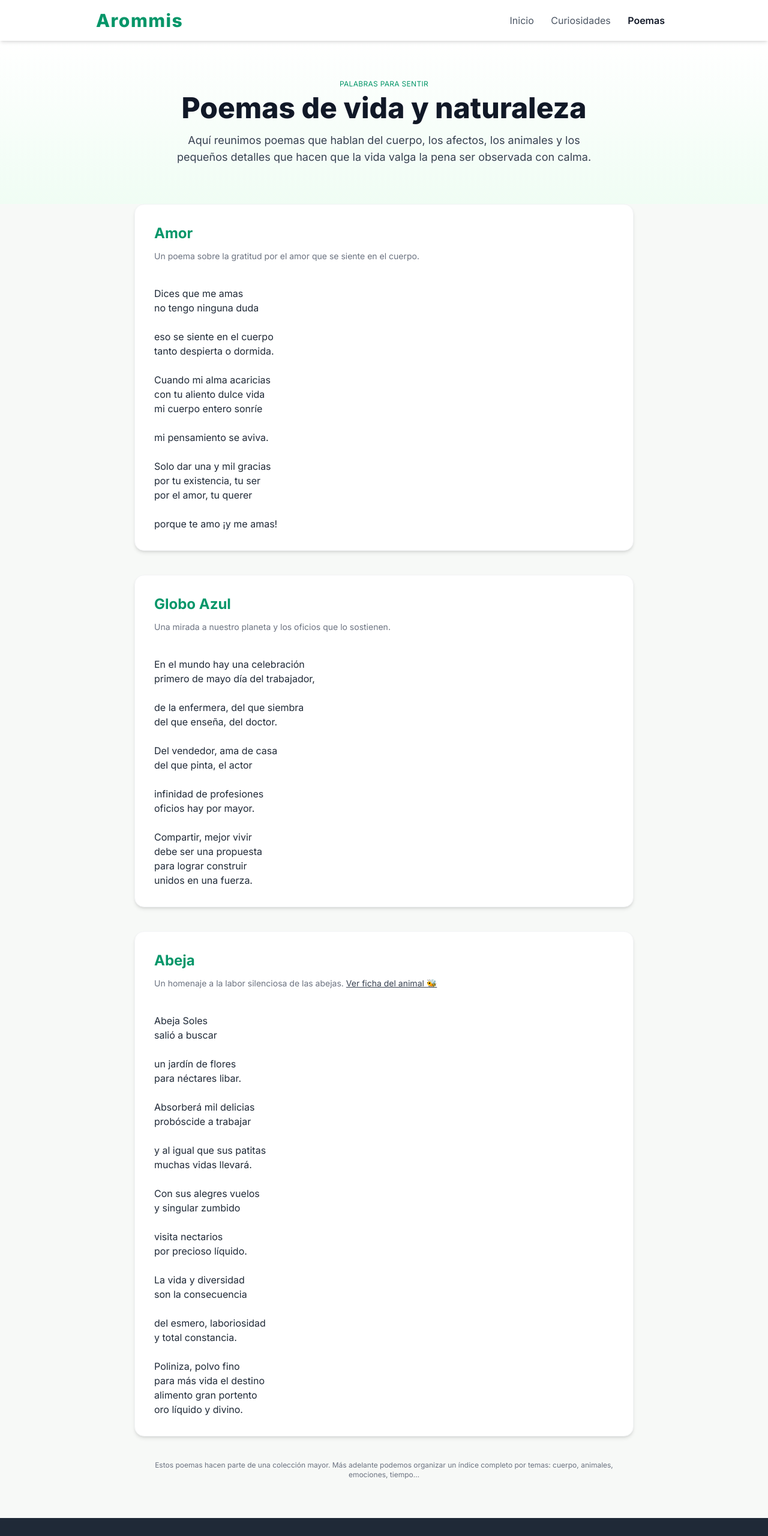
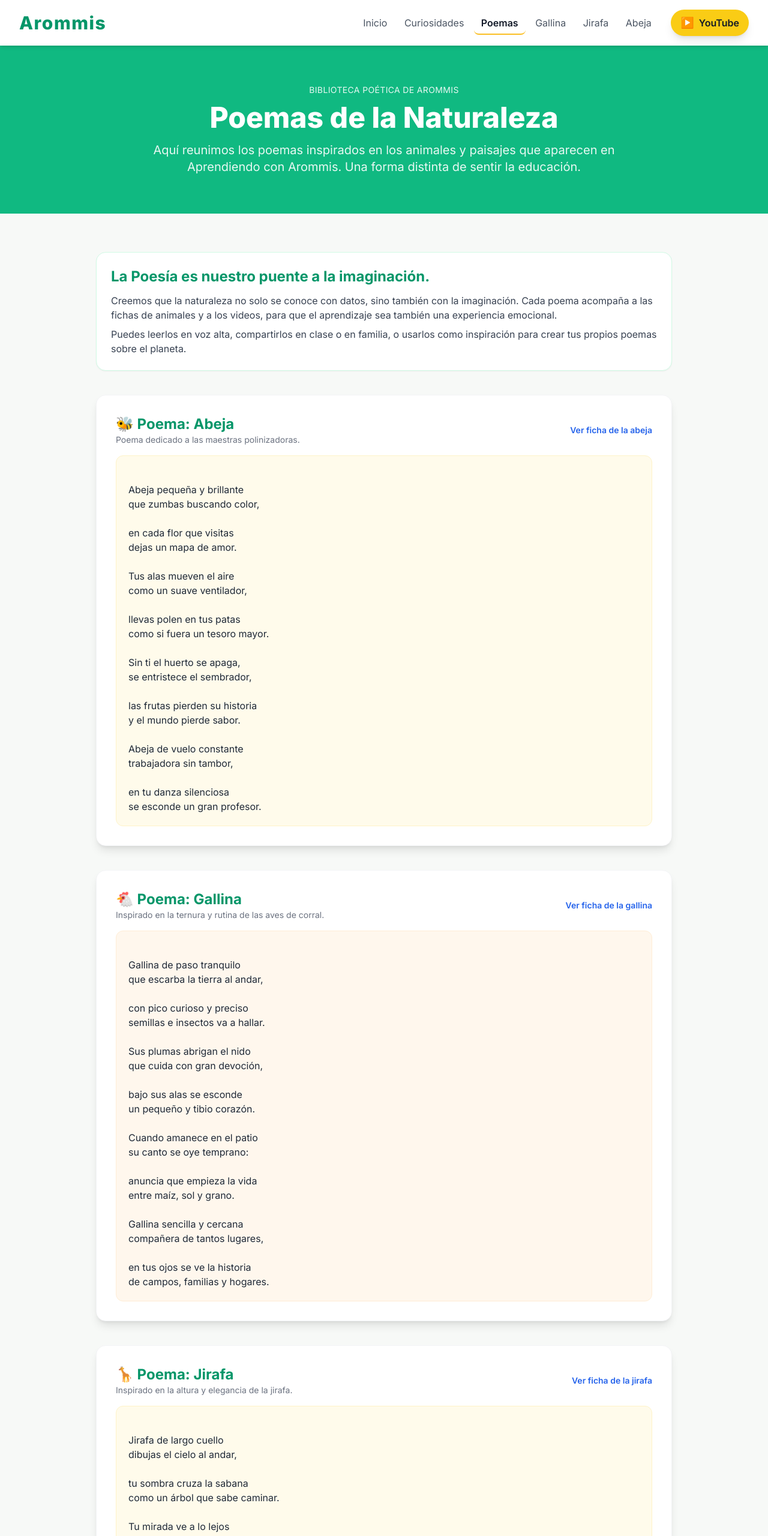
Before and after one commit to astivenr/Arommis, a plain HTML site: page poemas.html in a window 1280 px wide. Shown: the top 2560 px of the page at 60% size. Drawn offline with nearby package versions, Linux system fonts and the light colour scheme.

Commit message:
Revise poemas.html with new content and layout
Updated the poemas.html file to include new poems and improved the layout and styling.

```diff
--- a/poemas.html
+++ b/poemas.html
@@ -3,14 +3,17 @@
 <head>
     <meta charset="UTF-8">
     <meta name="viewport" content="width=device-width, initial-scale=1.0">
-    <title>Arommis | Poemas</title>
+    <title>Arommis | Poemas de la Naturaleza</title>
 
-    <meta name="description" content="Poemas sobre la vida, el cuerpo y la naturaleza desde el universo de Arommis.">
+    <meta name="description" content="Poemas inspirados en animales y en la naturaleza, creados para acompañar los datos curiosos de Aprendiendo con Arommis.">
     <link rel="icon" type="image/png" href="/favicon.png">
     <script src="https://cdn.tailwindcss.com"></script>
     <style>
         @import url('https://fonts.googleapis.com/css2?family=Inter:wght@100..900&display=swap');
-        body { font-family: 'Inter', sans-serif; background-color: #f7f9f7; }
+        body {
+            font-family: 'Inter', sans-serif;
+            background-color: #f7f9f7;
+        }
         .color-miel { background-color: #FACC15; }
         .color-naturaleza { background-color: #10B981; }
         .texto-naturaleza { color: #059669; }
@@ -20,139 +23,209 @@
 
     <!-- Header -->
     <header class="bg-white shadow-md sticky top-0 z-10">
-        <div class="max-w-5xl mx-auto px-4 sm:px-6 lg:px-8 py-4 flex justify-between items-center">
+        <div class="max-w-7xl mx-auto px-4 sm:px-6 lg:px-8 py-4 flex justify-between items-center">
             <a href="index.html" class="text-3xl font-extrabold texto-naturaleza tracking-wider">
                 Arommis
             </a>
             <nav class="hidden md:block" aria-label="Navegación principal">
                 <a href="index.html#inicio" class="text-gray-600 hover:text-gray-900 px-3 py-2 rounded-lg transition duration-150">Inicio</a>
                 <a href="index.html#curiosidades" class="text-gray-600 hover:text-gray-900 px-3 py-2 rounded-lg transition duration-150">Curiosidades</a>
-                <a href="poemas.html" class="text-gray-900 font-semibold px-3 py-2 rounded-lg transition duration-150">Poemas</a>
+                <a href="poemas.html" class="text-gray-900 font-semibold px-3 py-2 rounded-lg border-b-2 border-amber-400 transition duration-150">Poemas</a>
+                <a href="gallina.html" class="text-gray-600 hover:text-gray-900 px-3 py-2 rounded-lg transition duration-150">Gallina</a>
+                <a href="jirafa.html" class="text-gray-600 hover:text-gray-900 px-3 py-2 rounded-lg transition duration-150">Jirafa</a>
+                <a href="abeja.html" class="text-gray-600 hover:text-gray-900 px-3 py-2 rounded-lg transition duration-150">Abeja</a>
+                <a href="https://youtube.com/@AprendiendoConArommis" target="_blank" rel="noopener noreferrer"
+                   class="color-miel text-gray-900 font-semibold px-4 py-2 rounded-full ml-4 shadow-lg hover:shadow-xl hover:scale-105 transition duration-300 inline-flex items-center gap-2">
+                    <span class="font-black text-lg align-middle">▶️</span>
+                    <span>YouTube</span>
+                </a>
             </nav>
         </div>
     </header>
 
     <main>
-        <!-- Hero de poemas -->
-        <section class="py-12 md:py-16 bg-gradient-to-b from-white to-green-50">
-            <div class="max-w-3xl mx-auto px-4 sm:px-6 lg:px-8 text-center">
-                <p class="uppercase text-xs tracking-wide mb-2 texto-naturaleza">
-                    Palabras para sentir
+
+        <!-- Hero Poemas -->
+        <section class="py-12 md:py-16 color-naturaleza text-white">
+            <div class="max-w-4xl mx-auto px-4 sm:px-6 lg:px-8 text-center">
+                <p class="uppercase tracking-wide text-sm mb-3 opacity-90">
+                    Biblioteca Poética de Arommis
                 </p>
-                <h1 class="text-4xl md:text-5xl font-extrabold mb-4 text-gray-900">
-                    Poemas de vida y naturaleza
+                <h1 class="text-4xl md:text-5xl font-extrabold mb-4">
+                    Poemas de la Naturaleza
                 </h1>
-                <p class="text-gray-700 text-lg">
-                    Aquí reunimos poemas que hablan del cuerpo, los afectos, los animales y los pequeños detalles
-                    que hacen que la vida valga la pena ser observada con calma.
+                <p class="text-lg md:text-xl opacity-90">
+                    Aquí reunimos los poemas inspirados en los animales y paisajes que aparecen
+                    en Aprendiendo con Arommis. Una forma distinta de sentir la educación.
                 </p>
             </div>
         </section>
 
-        <!-- Poemas seleccionados (puedes ampliar luego) -->
-        <section class="pb-16">
-            <div class="max-w-4xl mx-auto px-4 sm:px-6 lg:px-8 space-y-10">
+        <!-- Contenido principal -->
+        <section class="py-12 md:py-16">
+            <div class="max-w-5xl mx-auto px-4 sm:px-6 lg:px-8 space-y-10">
 
-                <!-- Poema: Amor -->
-                <article class="bg-white rounded-2xl shadow-md p-6 md:p-8 border border-gray-100">
-                    <h2 class="text-2xl font-bold mb-3 texto-naturaleza">Amor</h2>
-                    <p class="text-sm text-gray-500 mb-4">Un poema sobre la gratitud por el amor que se siente en el cuerpo.</p>
-                    <div class="text-gray-800 text-sm md:text-base leading-relaxed whitespace-pre-line">
-Dices que me amas
-no tengo ninguna duda
+                <!-- Aviso general -->
+                <div class="bg-white border border-emerald-100 rounded-2xl shadow-sm p-6">
+                    <h2 class="text-2xl font-bold mb-3 texto-naturaleza">
+                        La Poesía es nuestro puente a la imaginación.
+                    </h2>
+                    <p class="text-gray-700 mb-2">
+                        Creemos que la naturaleza no solo se conoce con datos, sino también con la imaginación.
+                        Cada poema acompaña a las fichas de animales y a los videos, para que el aprendizaje
+                        sea también una experiencia emocional.
+                    </p>
+                    <p class="text-gray-700">
+                        Puedes leerlos en voz alta, compartirlos en clase o en familia, o usarlos como inspiración
+                        para crear tus propios poemas sobre el planeta.
+                    </p>
+                </div>
 
-eso se siente en el cuerpo
-tanto despierta o dormida.
+                <!-- Poema Abeja -->
+                <article id="poema-abeja" class="bg-white rounded-2xl shadow-lg border border-gray-100 p-6 md:p-8">
+                    <header class="flex justify-between items-center mb-4 flex-wrap gap-3">
+                        <div>
+                            <h2 class="text-2xl font-bold texto-naturaleza flex items-center gap-2">
+                                🐝 Poema: Abeja
+                            </h2>
+                            <p class="text-sm text-gray-500">
+                                Poema dedicado a las maestras polinizadoras.
+                            </p>
+                        </div>
+                        <a href="abeja.html" class="text-sm text-blue-600 hover:text-blue-800 font-semibold">
+                            Ver ficha de la abeja
+                        </a>
+                    </header>
+                    <div class="bg-amber-50 border border-amber-100 rounded-xl p-4 md:p-5 text-gray-800 text-sm md:text-base leading-relaxed whitespace-pre-line">
+Abeja pequeña y brillante
+que zumbas buscando color,
 
-Cuando mi alma acaricias
-con tu aliento dulce vida
-mi cuerpo entero sonríe
+en cada flor que visitas
+dejas un mapa de amor.
 
-mi pensamiento se aviva.
+Tus alas mueven el aire
+como un suave ventilador,
 
-Solo dar una y mil gracias
-por tu existencia, tu ser
-por el amor, tu querer
+llevas polen en tus patas
+como si fuera un tesoro mayor.
 
-porque te amo ¡y me amas!
+Sin ti el huerto se apaga,
+se entristece el sembrador,
+
+las frutas pierden su historia
+y el mundo pierde sabor.
+
+Abeja de vuelo constante
+trabajadora sin tambor,
+
+en tu danza silenciosa
+se esconde un gran profesor.
                     </div>
                 </article>
 
-                <!-- Poema: Globo Azul (vida y oficios) -->
-                <article class="bg-white rounded-2xl shadow-md p-6 md:p-8 border border-gray-100">
-                    <h2 class="text-2xl font-bold mb-3 texto-naturaleza">Globo Azul</h2>
-                    <p class="text-sm text-gray-500 mb-4">Una mirada a nuestro planeta y los oficios que lo sostienen.</p>
-                    <div class="text-gray-800 text-sm md:text-base leading-relaxed whitespace-pre-line">
-En el mundo hay una celebración
-primero de mayo día del trabajador,
+                <!-- Poema Gallina -->
+                <article id="poema-gallina" class="bg-white rounded-2xl shadow-lg border border-gray-100 p-6 md:p-8">
+                    <header class="flex justify-between items-center mb-4 flex-wrap gap-3">
+                        <div>
+                            <h2 class="text-2xl font-bold texto-naturaleza flex items-center gap-2">
+                                🐔 Poema: Gallina
+                            </h2>
+                            <p class="text-sm text-gray-500">
+                                Inspirado en la ternura y rutina de las aves de corral.
+                            </p>
+                        </div>
+                        <a href="gallina.html" class="text-sm text-blue-600 hover:text-blue-800 font-semibold">
+                            Ver ficha de la gallina
+                        </a>
+                    </header>
+                    <div class="bg-orange-50 border border-orange-100 rounded-xl p-4 md:p-5 text-gray-800 text-sm md:text-base leading-relaxed whitespace-pre-line">
+Gallina de paso tranquilo
+que escarba la tierra al andar,
 
-de la enfermera, del que siembra
-del que enseña, del doctor.
+con pico curioso y preciso
+semillas e insectos va a hallar.
 
-Del vendedor, ama de casa
-del que pinta, el actor
+Sus plumas abrigan el nido
+que cuida con gran devoción,
 
-infinidad de profesiones
-oficios hay por mayor.
+bajo sus alas se esconde
+un pequeño y tibio corazón.
 
-Compartir, mejor vivir
-debe ser una propuesta
-para lograr construir
-unidos en una fuerza.
+Cuando amanece en el patio
+su canto se oye temprano:
+
+anuncia que empieza la vida
+entre maíz, sol y grano.
+
+Gallina sencilla y cercana
+compañera de tantos lugares,
+
+en tus ojos se ve la historia
+de campos, familias y hogares.
                     </div>
                 </article>
 
-                <!-- Poema: Abeja (también conectado a la página de animal) -->
-                <article class="bg-white rounded-2xl shadow-md p-6 md:p-8 border border-gray-100">
-                    <h2 class="text-2xl font-bold mb-3 texto-naturaleza">Abeja</h2>
-                    <p class="text-sm text-gray-500 mb-4">
-                        Un homenaje a la labor silenciosa de las abejas.
-                        <a href="abeja.html" class="underline text-gray-700 hover:text-gray-900">Ver ficha del animal 🐝</a>
-                    </p>
-                    <div class="text-gray-800 text-sm md:text-base leading-relaxed whitespace-pre-line">
-Abeja Soles
-salió a buscar
+                <!-- Poema Jirafa -->
+                <article id="poema-jirafa" class="bg-white rounded-2xl shadow-lg border border-gray-100 p-6 md:p-8">
+                    <header class="flex justify-between items-center mb-4 flex-wrap gap-3">
+                        <div>
+                            <h2 class="text-2xl font-bold texto-naturaleza flex items-center gap-2">
+                                🦒 Poema: Jirafa
+                            </h2>
+                            <p class="text-sm text-gray-500">
+                                Inspirado en la altura y elegancia de la jirafa.
+                            </p>
+                        </div>
+                        <a href="jirafa.html" class="text-sm text-blue-600 hover:text-blue-800 font-semibold">
+                            Ver ficha de la jirafa
+                        </a>
+                    </header>
+                    <div class="bg-amber-50 border border-amber-100 rounded-xl p-4 md:p-5 text-gray-800 text-sm md:text-base leading-relaxed whitespace-pre-line">
+Jirafa de largo cuello
+dibujas el cielo al andar,
 
-un jardín de flores
-para néctares libar.
+tu sombra cruza la sabana
+como un árbol que sabe caminar.
 
-Absorberá mil delicias
-probóscide a trabajar
+Tu mirada ve a lo lejos
+más allá del matorral,
 
-y al igual que sus patitas
-muchas vidas llevará.
+allí donde el horizonte
+se pierde en polvo y cristal.
 
-Con sus alegres vuelos
-y singular zumbido
+Tu lengua, pincel morado,
+pinta hojas al pasar,
 
-visita nectarios
-por precioso líquido.
+acaricia ramas de acacia
+que otros no pueden tocar.
 
-La vida y diversidad
-son la consecuencia
+Altura que no es soberbia
+sino forma de cuidar:
 
-del esmero, laboriosidad
-y total constancia.
+desde arriba ves caminos
+que ayudan a los demás.
 
-Poliniza, polvo fino
-para más vida el destino
-alimento gran portento
-oro líquido y divino.
+Jirafa, mapa de manchas
+que el sol viene a resaltar,
+
+eres un puente amarillo
+entre la tierra y el aire al pasar.
                     </div>
                 </article>
 
-                <!-- Nota final -->
-                <div class="text-center text-xs text-gray-500">
-                    Estos poemas hacen parte de una colección mayor.
-                    Más adelante podemos organizar un índice completo por temas: cuerpo, animales, emociones, tiempo…
+                <!-- Espacio para futuros poemas -->
+                <div class="text-center text-gray-500 text-sm mt-6">
+                    Más poemas llegarán pronto: ballena, árbol, río, montaña y muchos más.
+                    La naturaleza tiene infinitas historias que contar. 🌎✨
                 </div>
 
             </div>
         </section>
     </main>
 
+    <!-- Footer -->
     <footer class="bg-gray-800 text-white py-8 mt-auto">
-        <div class="max-w-4xl mx-auto px-4 sm:px-6 lg:px-8 text-center">
+        <div class="max-w-5xl mx-auto px-4 sm:px-6 lg:px-8 text-center">
             <p class="text-sm text-gray-300 mb-2">
                 Volver a la <a href="index.html" class="underline hover:text-white">página principal</a>
             </p>
```
